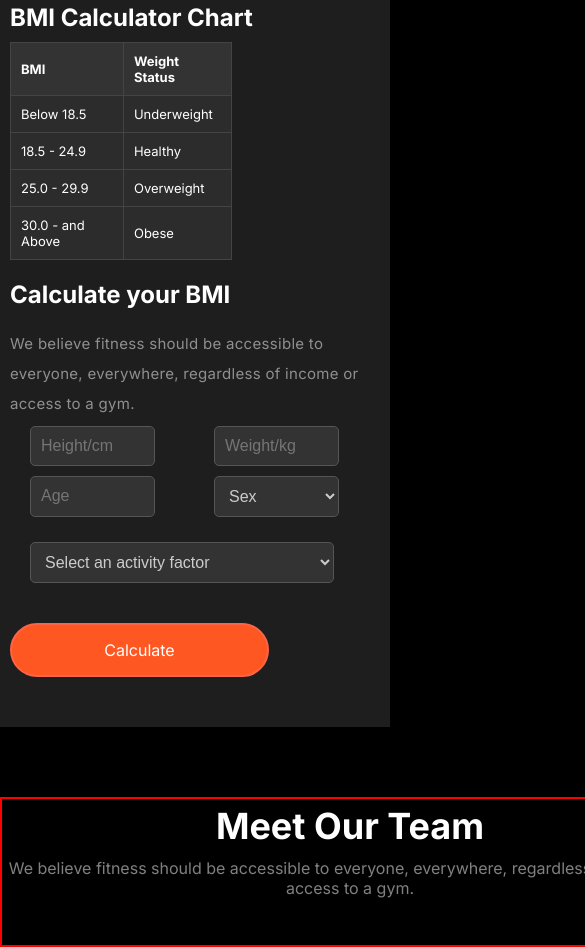
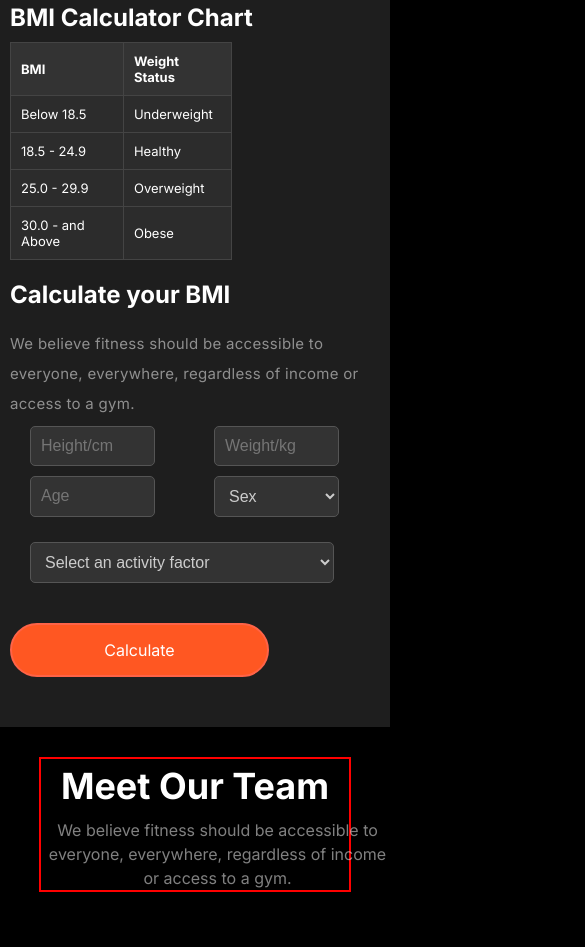
Before and after one commit to fahim313/Assignment-02, a plain HTML site: page index.html in a window 390 px wide. Shown: the part 4209-5156 px from the top of the page, 585 px wide, since content can reach past the window. After the commit the page ends 5101 px from the top, so only its background shows below. Drawn offline with Linux system fonts and the light colour scheme.

Commit message:
responsive meet our team section

```diff
--- a/responsive.css
+++ b/responsive.css
@@ -326,5 +326,16 @@
           text-align: center;
           font-size:medium;
       }
-
+           /* ========Meet Our Team responsive here====== */
+           .meet-team{
+            width: 80%;
+            height: auto;
+            margin-top: 30px;
+           }
+           .meet-text{
+            position: static;
+           width: 353px;
+           height: 72px;
+           line-height: 24px;
+           }
       }
```
